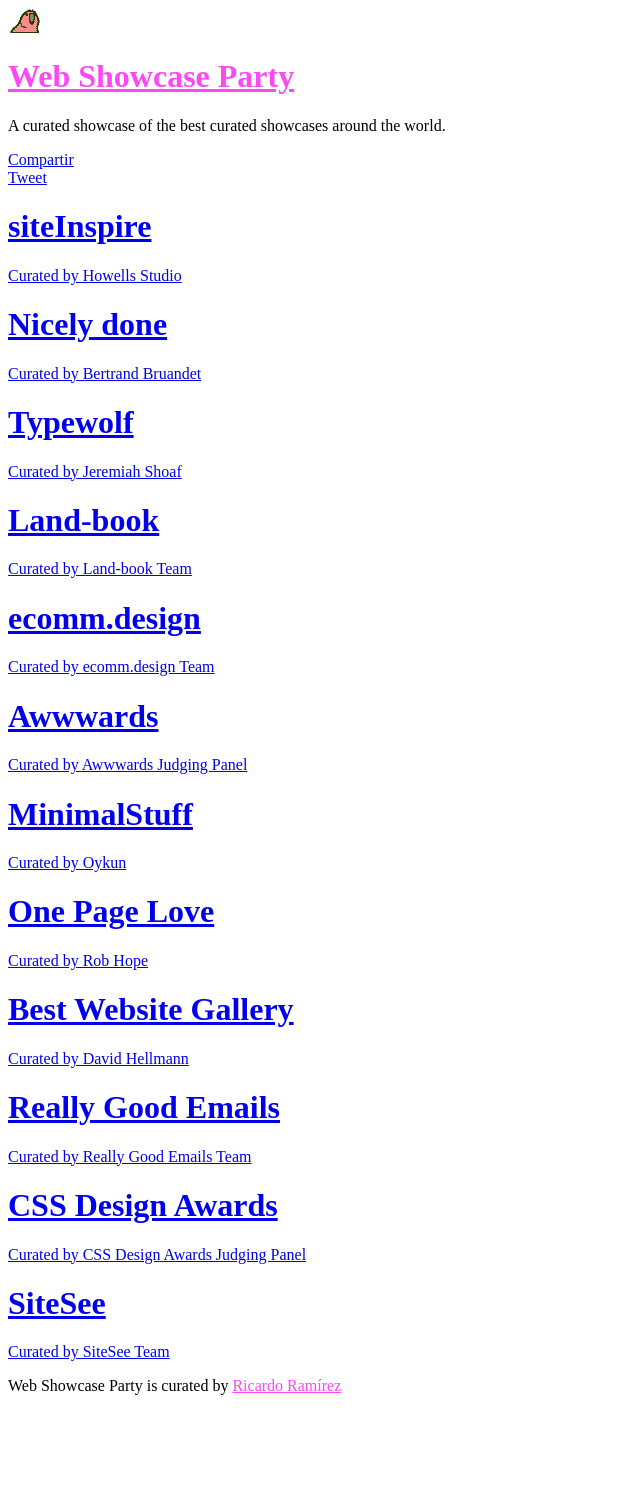
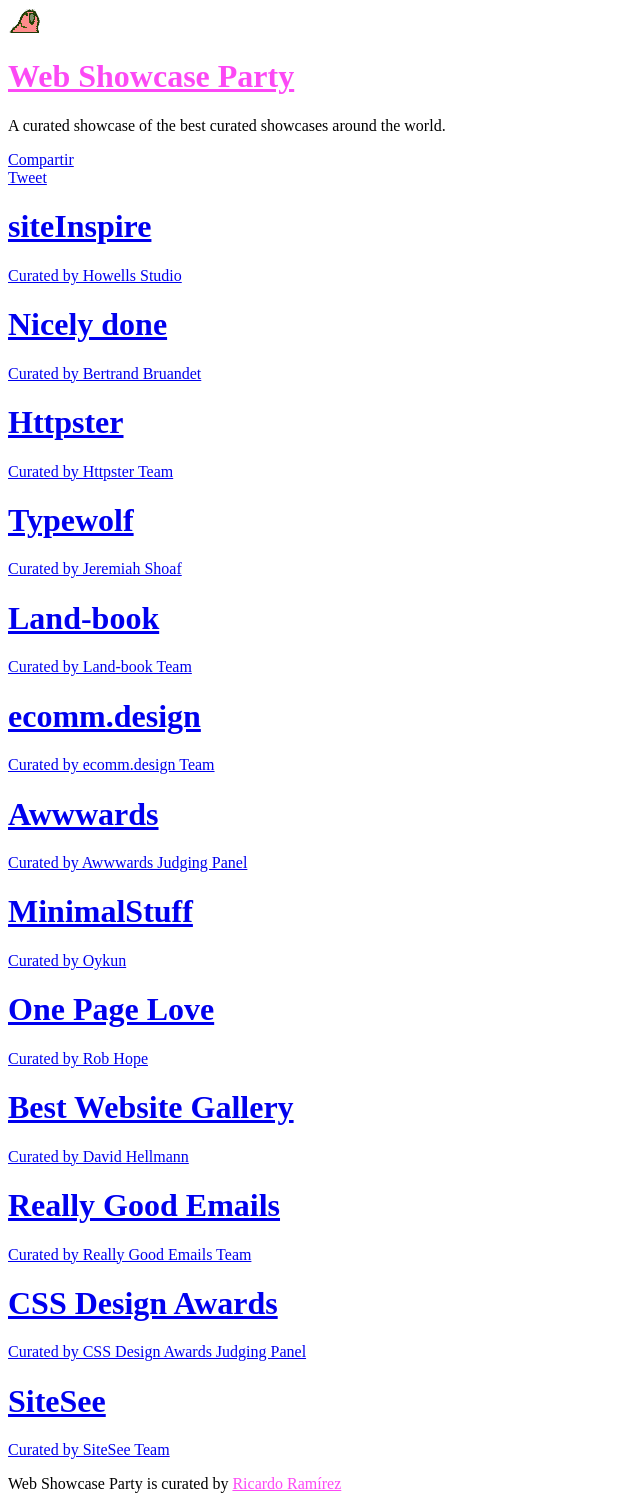
Before and after one commit to ricardoerl/webshowcase-party, a Jekyll site: the page built from index.html, in a window 1280 px wide. Shown: the whole page, without its empty margins (0-640 px from the left). Built offline with Jekyll 4.4.1, drawn with Linux system fonts in a browser that asks for light colours; comment, search, counter and statistics services are not loaded; before the commit the page ends 1411 px from its top, so only the background shows below that.

Commit message:
Add new site

```diff
--- a/_data/websites.json
+++ b/_data/websites.json
@@ -11,6 +11,12 @@
       "url": "http://nicelydone.club",
       "curated_by": "Bertrand Bruandet",
       "has_newsletter": true
+    },
+    {
+      "name": "Httpster",
+      "url": "https://httpster.net",
+      "curated_by": "Httpster Team",
+      "has_newsletter": false
     },
     {
       "name": "Typewolf",
```
